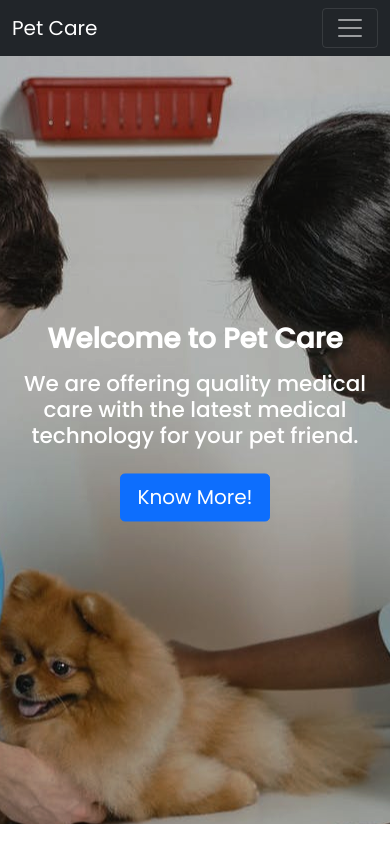
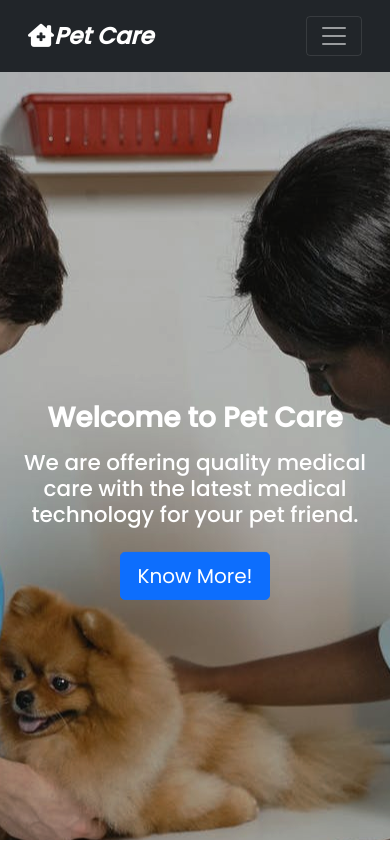
Before and after one commit to tanvirahmed055/pet-care-client, a React (Create React App) app: page / in a window 390 px wide. Shown: the top 844 px of the page. Built offline with nearby package versions, Linux system fonts and the light colour scheme; no server answers.

Commit message:
made change in header component

```diff
--- a/src/components/Home/Banner/Banner.css
+++ b/src/components/Home/Banner/Banner.css
@@ -12,3 +12,12 @@
         left: 50%;
         transform: translate(-50%, -50%);
       }
+
+      @media only screen and (max-width: 600px) {
+        .centered {
+            position: absolute;
+            bottom: 45%;
+            left: 50%;
+            transform: translate(-50%, -50%);
+          }
+      }
--- a/src/components/Home/Banner/Banner.js
+++ b/src/components/Home/Banner/Banner.js
@@ -7,7 +7,7 @@ const Banner = () => {
     return (
         <div className="banner-container">
             <div className="container centered">
-                <h1 className="fw-bolder text-center text-white ">Welcome to Pet Care</h1>
+                <h1 className="fw-bolder text-center text-white">Welcome to Pet Care</h1>
                 <h4 className="text-center text-white  mt-3">We are offering quality medical care with the latest medical<br /> technology for your pet friend.</h4>
                 <HashLink to="/home#services">
                     <Button variant="primary" size="lg" className="mt-3">Know More!</Button></HashLink>
--- a/src/components/Shared/Header/Header.js
+++ b/src/components/Shared/Header/Header.js
@@ -10,10 +10,10 @@ const Header = () => {
     const { userInfo, handleLogOut } = useAuth();
 
     return (
-        <Navbar collapseOnSelect expand="lg" bg="dark" variant="dark">
+        <Navbar collapseOnSelect expand="lg" bg="dark" variant="dark" className="p-3">
             <Container>
                 <Link to="/">
-                    <Navbar.Brand >Pet Care</Navbar.Brand></Link>
+                    <Navbar.Brand className="fs-3 fw-bolder fst-italic"><i class="fas fa-clinic-medical"></i>Pet Care</Navbar.Brand></Link>
 
                 <Navbar.Toggle aria-controls="responsive-navbar-nav" />
                 <Navbar.Collapse id="responsive-navbar-nav">
@@ -31,12 +31,12 @@ const Header = () => {
 
                         {
                             userInfo?.email && <Link to="/store">
-                                <Button variant="primary" className="me-3">In House Pharmacy</Button>
+                                <Button variant="primary" className="me-3 mb-1">In House Pharmacy</Button>
                             </Link>
                         }
 
                         {userInfo?.email ? <Link to="/">
-                            <Button variant="warning" className="me-3" onClick={() => handleLogOut()}>Logout</Button>
+                            <Button variant="warning" className="me-3 mb-1" onClick={() => handleLogOut()}>Logout</Button>
                         </Link> :
                             <Link to="/login">
                                 <Button variant="warning" className="me-3">Login</Button>
```
